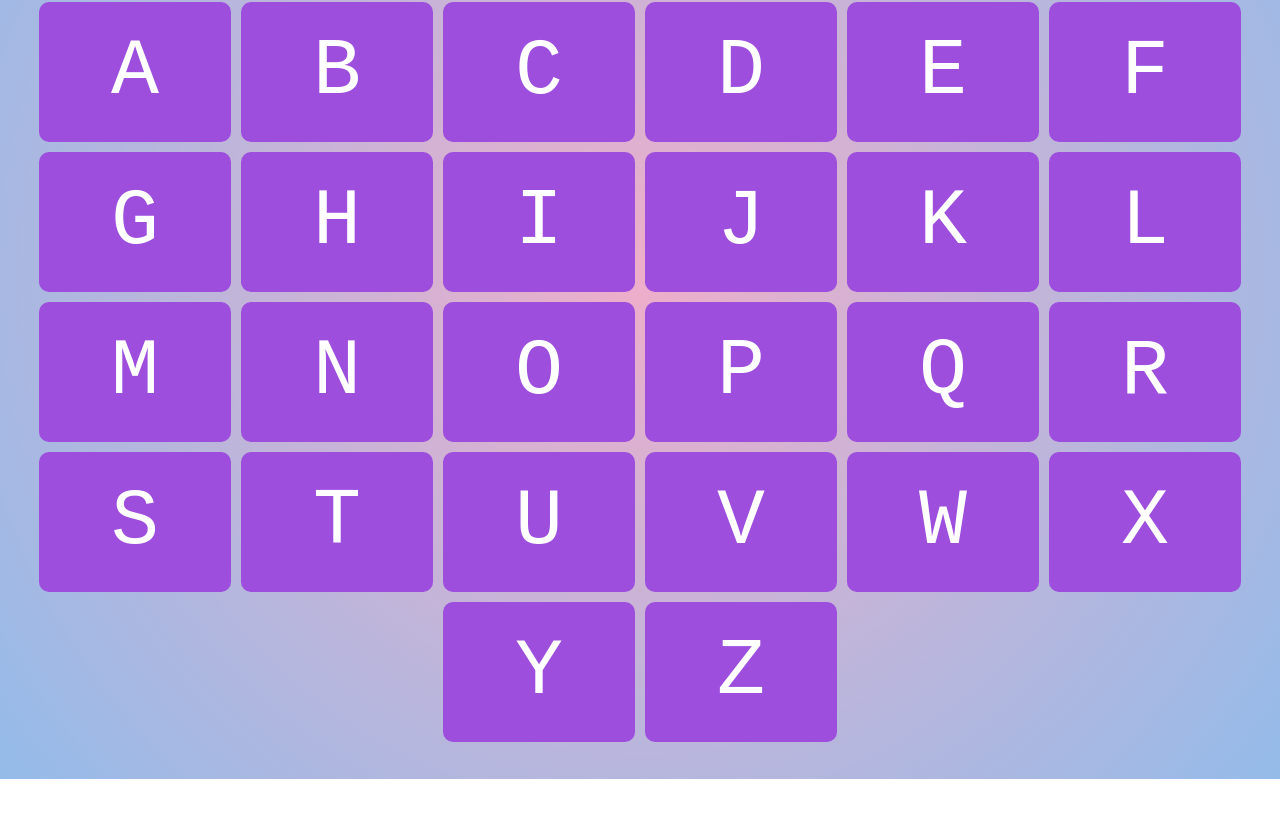
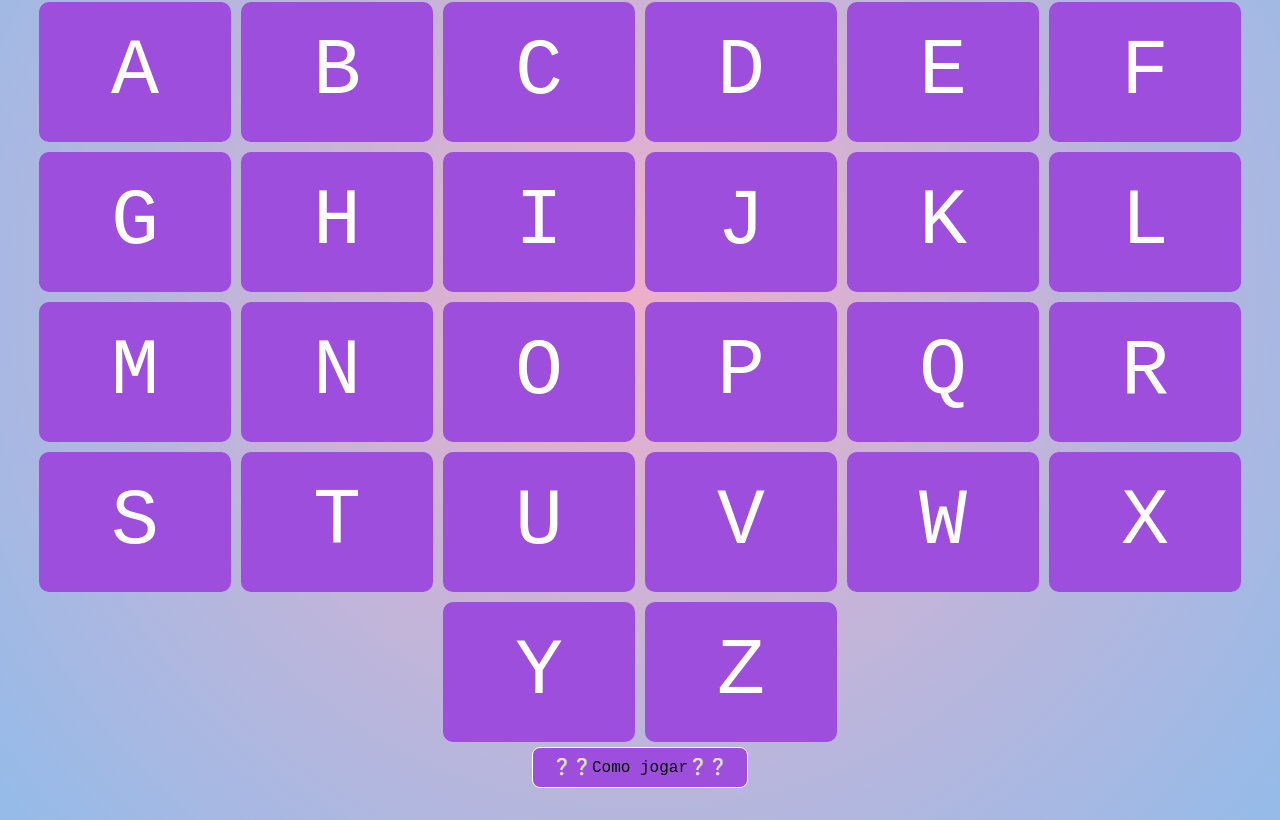
Before and after one commit to rafaellindemann/tranca-letra-pt-br, a React (Vite) app: page / in a window 1280 px wide. Shown: the part 225-1045 px from the top of the page. Before the commit the page ends 1004 px from the top, so only its background shows below. Built offline with nearby package versions, Linux system fonts and the light colour scheme; a web font is replaced by a local one.

Commit message:
add help

```diff
--- a/src/App.jsx
+++ b/src/App.jsx
@@ -17,6 +17,18 @@ function App() {
   const [alfabeto, setAlfabeto] = useState([
     'A', 'B', 'C', 'D', 'E', 'F', 'G', 'H', 'I', 'J', 'K', 'L', 'M', 'N', 'O', 'P', 'Q', 'R', 'S', 'T', 'U', 'V', 'W', 'X', 'Y', 'Z'
   ]);
+
+  function mostrarRegras() {
+    alert(`Dê uma resposta para a categoria sorteada utilizando as letras disponíveis na tela.
+      O último jogador restante ganha a rodada.
+Seja criativo nas respostas para evitar ficar sem opções e tente sempre ter uma resposta preparada para sua próxima vez. Pressione a letra correspondente à primeira letra da sua resposta (exemplo: se sua resposta for "Tênis", aperte a letra "T").\nAs letras já pressionadas são excluídas, aumentando a dificuldade do jogo a cada resposta. Jogadores são eliminados da rodada se:
+* Não responderem dentro dos 25 segundos do cronômetro;
+* Derem uma resposta que não se enquadre na categoria e/ou seja considerada errada (decidido pelos outros jogadores);
+* Pressionarem uma letra incorreta.
+Quando um jogador é eliminado, o próximo jogador ecolhe uma letra e a rodada continua até restar apenas um jogador, que ganha a carta da rodada.
+Continue jogando até que um jogador ganhe 3 rodadas primeiro.`);
+  }
+
 
   function sortearFacil() {
     if (faceis.length > 0) {
@@ -112,8 +124,6 @@ function App() {
   return (
     <div style={{ textAlign: 'center' }}>
       <div className="header">
-
-
         <div className='painelBotoes'>
           <p>Sugerir Categoria</p>
           <div className='botoes'>
@@ -155,6 +165,9 @@ function App() {
           </button>
         ))}
       </div>
+      <footer>
+        <button onClick={mostrarRegras}>❔❔Como jogar❔❔</button>
+      </footer>
     </div>
   );
 }
```
